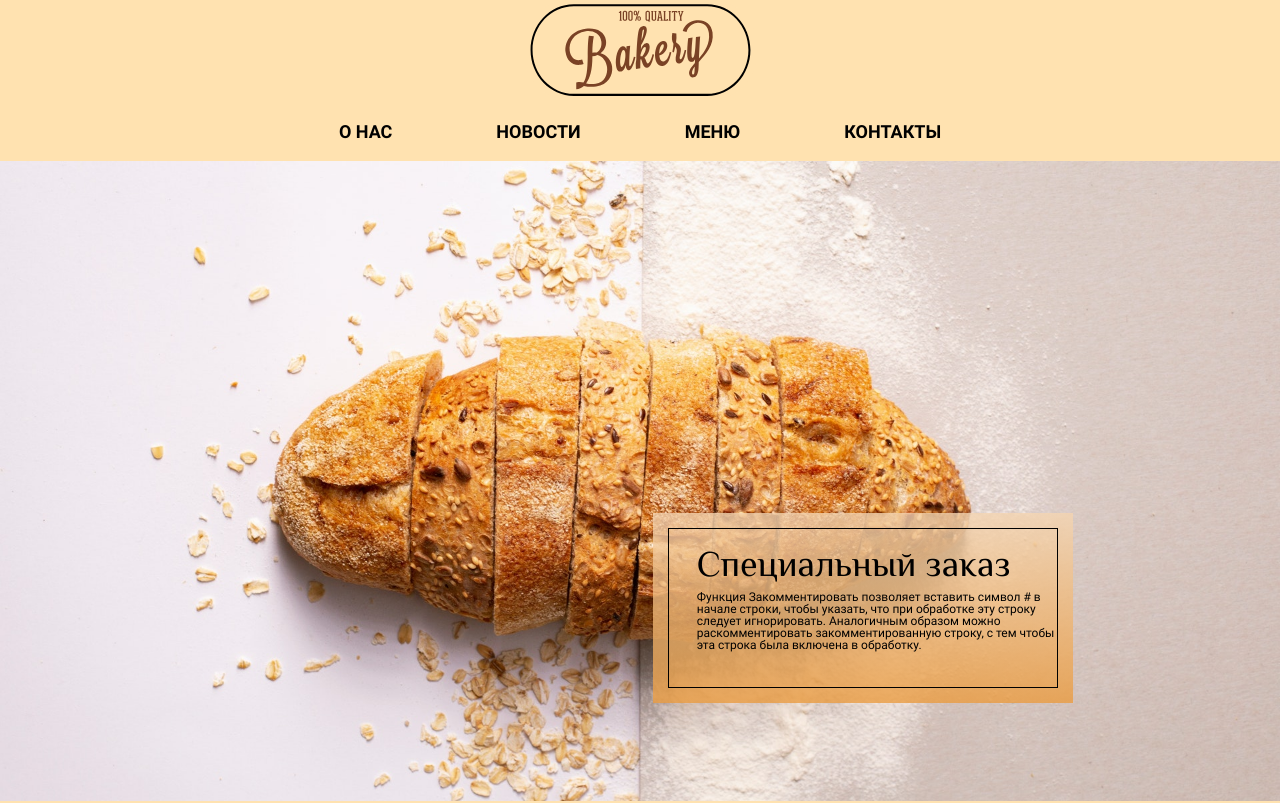
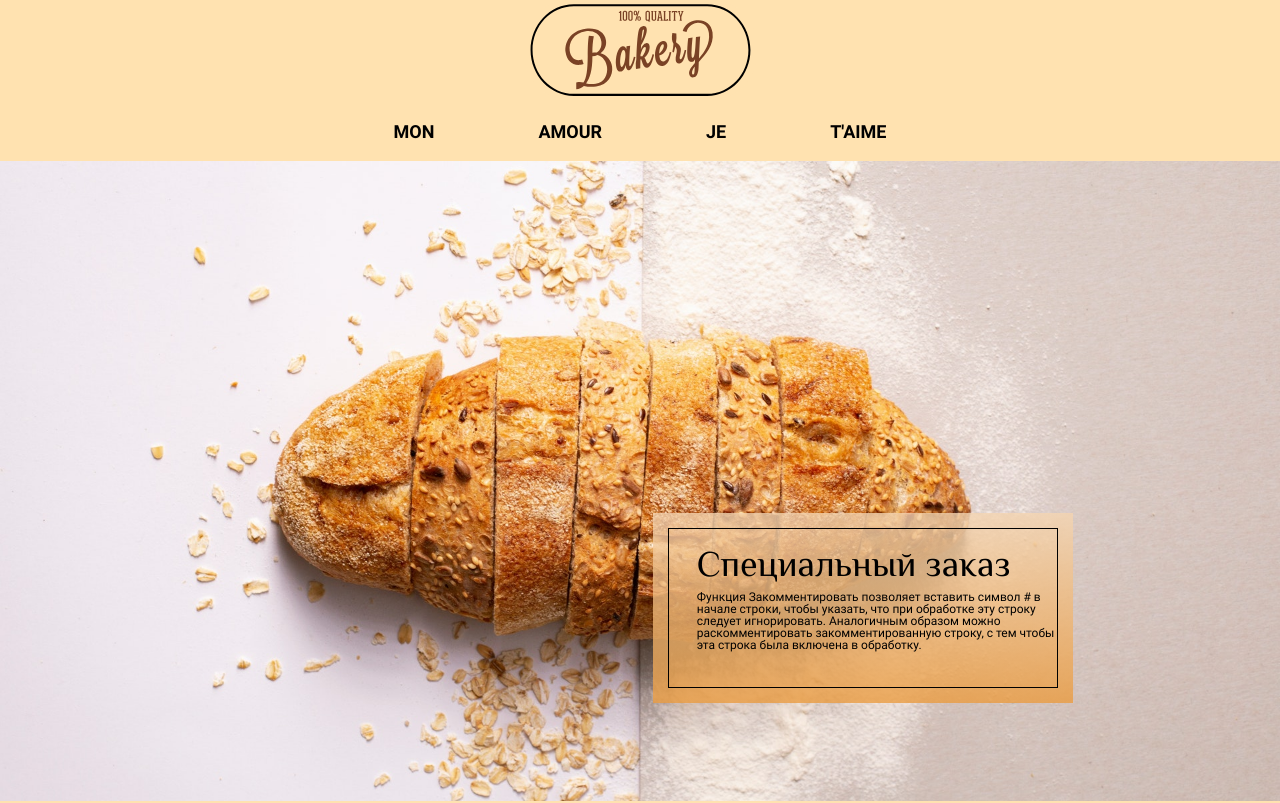
Before and after one commit to Elizaveta31/elizaveta31.backery, a plain HTML site: page index.html in a window 1280 px wide. Shown: the top 803 px of the page. Drawn offline with Linux system fonts and the light colour scheme.

Commit message:
Update index.html

```diff
--- a/index.html
+++ b/index.html
@@ -18,10 +18,10 @@
     </header>
     <nav>
         <ul>
-            <li><a href="#">О НАС</a></li>
-            <li><a href="#">НОВОСТИ</a></li>
-            <li><a href="#">МЕНЮ</a></li>
-            <li><a href="#">КОНТАКТЫ</a></li>
+            <li><a href="#">MON</a></li>
+            <li><a href="#">AMOUR</a></li>
+            <li><a href="#">JE</a></li>
+            <li><a href="#">T'AIME</a></li>
         </ul>
     </nav>
     <main>
```
